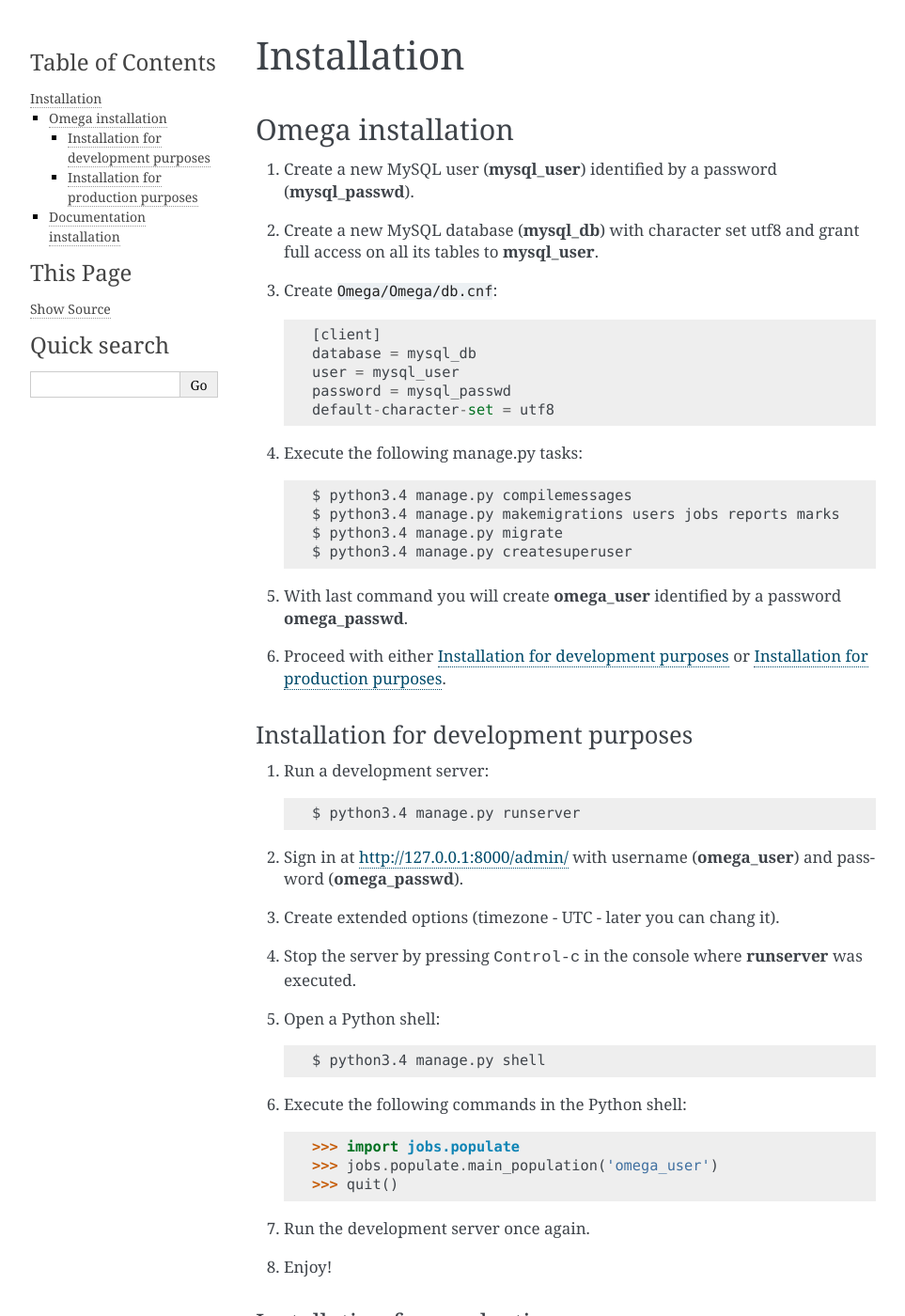
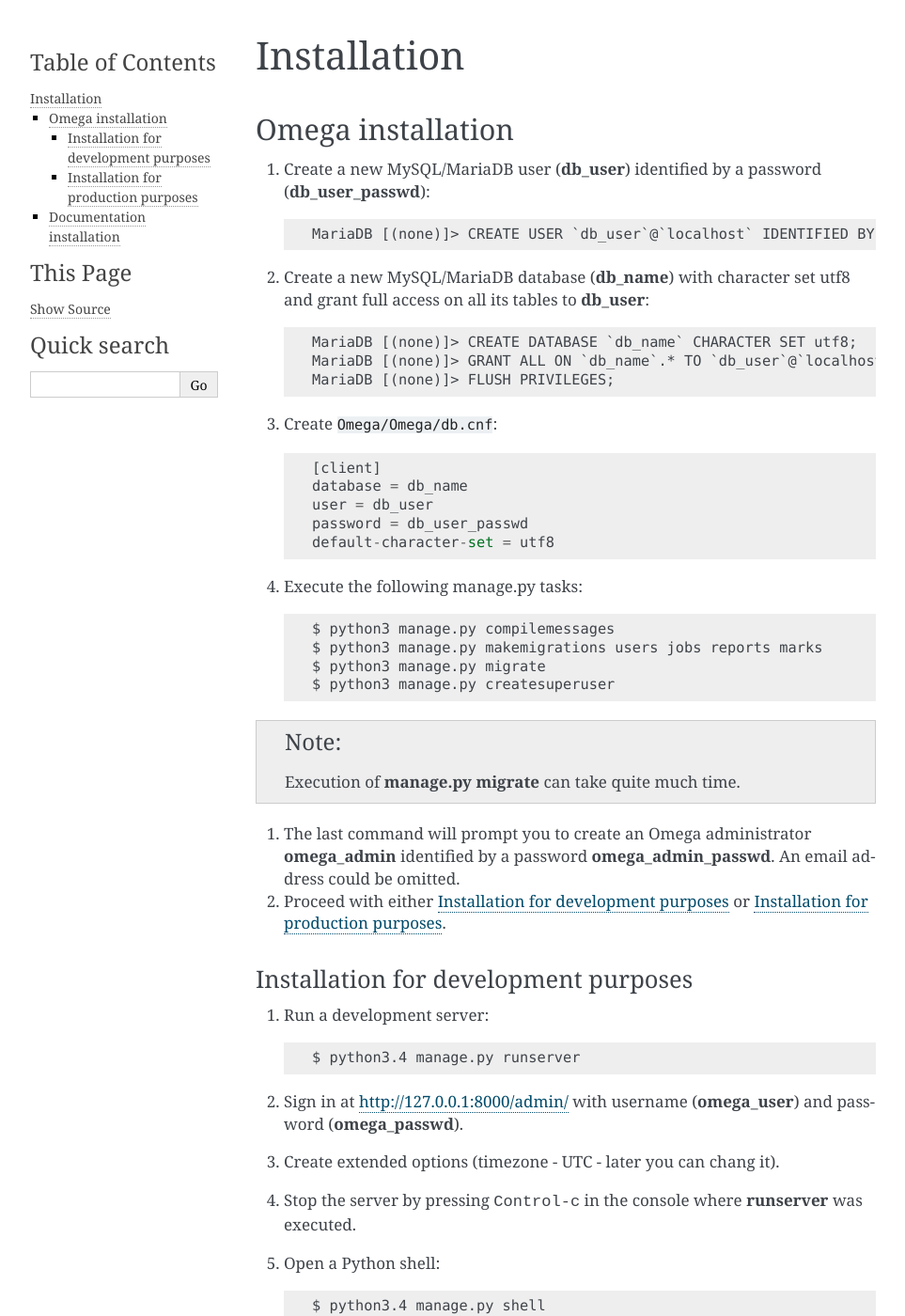
Before and after one commit to ldv-klever/klever, a Sphinx documentation site: the page built from Omega/docs/install.rst, in a window 1280 px wide and 1400 px high. Shown: the whole window at 94% size, without its empty margins (148-1111 px from the left). Built offline with Sphinx 7.4.7, drawn with Linux system fonts in a browser that asks for light colours.

Commit message:
Fix common part of Omega installation

```diff
--- a/Omega/docs/install.rst
+++ b/Omega/docs/install.rst
@@ -6,24 +6,37 @@
 Omega installation
 ------------------
 
-#. Create a new MySQL user (**mysql_user**) identified by a password (**mysql_passwd**).
-#. Create a new MySQL database (**mysql_db**) with character set utf8 and grant full access on all its tables to **mysql_user**.
+#. Create a new MySQL/MariaDB user (**db_user**) identified by a password (**db_user_passwd**)::
+
+    MariaDB [(none)]> CREATE USER `db_user`@`localhost` IDENTIFIED BY 'db_user_passwd';
+
+#. Create a new MySQL/MariaDB database (**db_name**) with character set utf8 and grant full access on all its tables to
+   **db_user**::
+
+    MariaDB [(none)]> CREATE DATABASE `db_name` CHARACTER SET utf8;
+    MariaDB [(none)]> GRANT ALL ON `db_name`.* TO `db_user`@`localhost`;
+    MariaDB [(none)]> FLUSH PRIVILEGES;
+
 #. Create :file:`Omega/Omega/db.cnf`::
 
     [client]
-    database = mysql_db
-    user = mysql_user
-    password = mysql_passwd
+    database = db_name
+    user = db_user
+    password = db_user_passwd
     default-character-set = utf8
 
 #. Execute the following manage.py tasks::
 
-    $ python3.4 manage.py compilemessages
-    $ python3.4 manage.py makemigrations users jobs reports marks
-    $ python3.4 manage.py migrate
-    $ python3.4 manage.py createsuperuser
+    $ python3 manage.py compilemessages
+    $ python3 manage.py makemigrations users jobs reports marks
+    $ python3 manage.py migrate
+    $ python3 manage.py createsuperuser
 
-#. With last command you will create **omega_user** identified by a password **omega_passwd**.
+.. note:: Execution of :command:`manage.py migrate` can take quite much time.
+
+#. The last command will prompt you to create an Omega administrator **omega_admin** identified by a password
+   **omega_admin_passwd**.
+   An email address could be omitted.
 #. Proceed with either :ref:`dev-install` or :ref:`production-install`.
 
 .. _dev-install:
```
